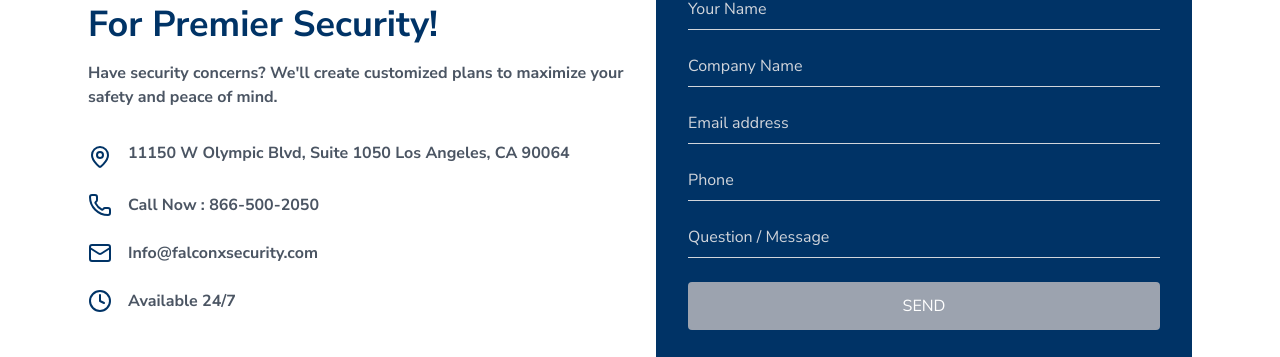
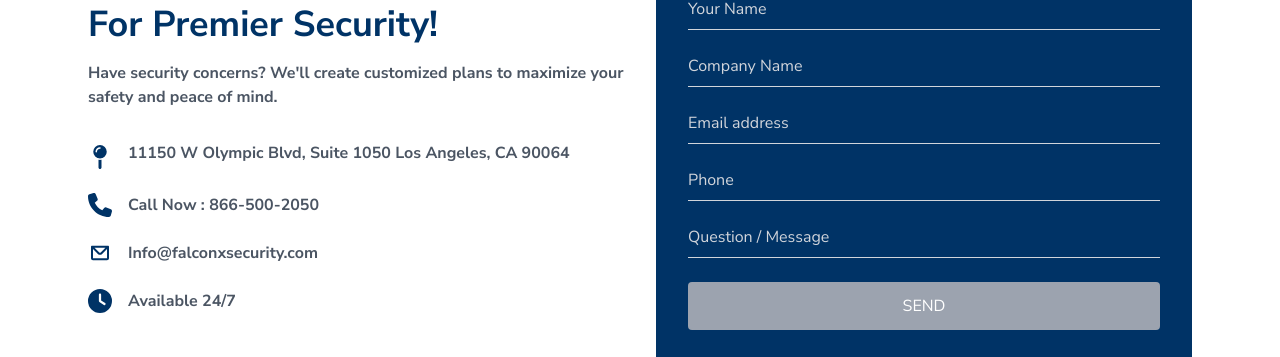
Before and after one commit to raiyanrimon/falconx-security, a React (Vite) app: page /contact-us in a window 1280 px wide. Shown: the part 859-1216 px from the top of the page. Built offline with nearby package versions, Linux system fonts and the light colour scheme.

Commit message:
icons updated

```diff
--- a/package.json
+++ b/package.json
@@ -10,7 +10,6 @@
     "preview": "vite preview"
   },
   "dependencies": {
-    "lucide-react": "^0.469.0",
     "react": "^18.3.1",
     "react-dom": "^18.3.1",
     "react-helmet": "^6.1.0",
--- a/src/components/ContactSection.jsx
+++ b/src/components/ContactSection.jsx
@@ -1,5 +1,6 @@
-import React, { useState } from "react";
-import { MapPin, Phone, Mail, Clock } from "lucide-react";
+import { useState } from "react";
+import { CgMail } from "react-icons/cg";
+import { FaClock, FaMapPin, FaPhone } from "react-icons/fa6";
 
 const ContactSection = ({
   address = "11150 W Olympic Blvd, Suite 1050 Los Angeles, CA 90064",
@@ -42,22 +43,22 @@ const ContactSection = ({
         {/* Contact Details */}
         <div className="space-y-6">
           <div className="flex items-start gap-4">
-            <MapPin className="w-6 h-6 text-[#003366] mt-1" />
+            <FaMapPin className="w-6 h-6 text-[#003366] mt-1" />
             <span className="text-gray-600">{address}</span>
           </div>
 
           <div className="flex items-center gap-4">
-            <Phone className="w-6 h-6 text-[#003366]" />
+            <FaPhone className="w-6 h-6 text-[#003366]" />
             <span className="text-gray-600">Call Now : {phone}</span>
           </div>
 
           <div className="flex items-center gap-4">
-            <Mail className="w-6 h-6 text-[#003366]" />
+            <CgMail className="w-6 h-6 text-[#003366]" />
             <span className="text-gray-600">{email}</span>
           </div>
 
           <div className="flex items-center gap-4">
-            <Clock className="w-6 h-6 text-[#003366]" />
+            <FaClock className="w-6 h-6 text-[#003366]" />
             <span className="text-gray-600">Available 24/7</span>
           </div>
         </div>
--- a/src/components/FAQItem.jsx
+++ b/src/components/FAQItem.jsx
@@ -1,5 +1,6 @@
-import React, { useState } from "react";
-import { ChevronDown } from "lucide-react";
+import { useState } from "react";
+
+import { FaChevronDown } from "react-icons/fa6";
 
 const FAQItems = ({ question, answer, isOpen, onClick }) => {
   return (
@@ -9,7 +10,7 @@ const FAQItems = ({ question, answer, isOpen, onClick }) => {
         className="w-full p-4 text-left bg-[#003366] text-white transition-colors duration-200 flex space-x-2 items-center"
       >
         {" "}
-        <ChevronDown
+        <FaChevronDown
           className={`transform transition-transform duration-200 font-bold ${
             isOpen ? "rotate-180" : ""
           }`}
--- a/src/components/PremiumServices.jsx
+++ b/src/components/PremiumServices.jsx
@@ -1,4 +1,3 @@
-import { ArrowUp, Phone, Mail } from "lucide-react";
 import bg from "../assets/images/Group-7140-1.webp";
 
 const PremiumServices = () => {
--- a/src/components/SecurityFeatures.jsx
+++ b/src/components/SecurityFeatures.jsx
@@ -89,7 +89,7 @@ export default function SecurityFeatures() {
           {features.map((feature) => {
             return (
               <div key={feature.title} className="text-center">
-                <div className="bg-white rounded-full hover:border-black border-[4px] w-20 h-20 mx-auto mb-6 flex items-center justify-center shadow-lg">
+                <div className="bg-white rounded-full hover:border-black border-transparent border-[4px] w-20 h-20 mx-auto mb-6 flex items-center justify-center shadow-lg">
                   <img src={feature.image} alt="" />
                 </div>
                 <h3 className="text-2xl font-bold mb-4">{feature.title}</h3>
--- a/src/pages/Blog.jsx
+++ b/src/pages/Blog.jsx
@@ -1,9 +1,10 @@
 import Banner from "../components/shared/Banner";
-import { User, Calendar } from "lucide-react";
+
 import bg from "../assets/images/Blog-banner.jpg";
 import { useState, useEffect } from "react";
 import { Link } from "react-router-dom"; // Import Link for routing
 import SEO from "../components/shared/Seo";
+import { FaCalendar, FaUser } from "react-icons/fa6";
 
 const Blog = () => {
   const [articles, setArticles] = useState([]);
@@ -88,9 +89,9 @@ const Blog = () => {
                       <Link to={`/${article.slug}`}>{article.title}</Link>
                     </h3>
                     <div className="flex items-center text-sm text-gray-600 mb-4">
-                      <User className="w-4 h-4 mr-1" />
+                      <FaUser className="w-4 h-4 mr-1" />
                       <span className="mr-4">{article.author}</span>
-                      <Calendar className="w-4 h-4 mr-1" />
+                      <FaCalendar className="w-4 h-4 mr-1" />
                       <span>{article.date}</span>
                     </div>
                     {/* Short Description */}
--- a/src/pages/SingleBlog.jsx
+++ b/src/pages/SingleBlog.jsx
@@ -1,7 +1,8 @@
 import { useState, useEffect } from "react";
 import { useParams } from "react-router-dom";
-import { User, Calendar } from "lucide-react";
+
 import { Helmet } from "react-helmet";
+import { FaCalendarDay, FaUser } from "react-icons/fa6";
 
 const SingleBlog = () => {
   const { slug } = useParams();
@@ -52,11 +53,11 @@ const SingleBlog = () => {
         <div className="p-4">
           <div className="flex items-center justify-between text-sm text-gray-600">
             <div className="flex items-center space-x-1">
-              <User className="w-4 h-4 mr-1" />
+              <FaUser className="w-4 h-4 mr-1" />
               <span className="mr-4">{post.author}</span>
             </div>
             <div className="flex items-center space-x-1">
-              <Calendar className="w-4 h-4 mr-1" />
+              <FaCalendarDay className="w-4 h-4 mr-1" />
               <span>{post.date}</span>
             </div>
           </div>
```
Also changed, not shown: 1 other file (tests, documents, lock files or other folders).
